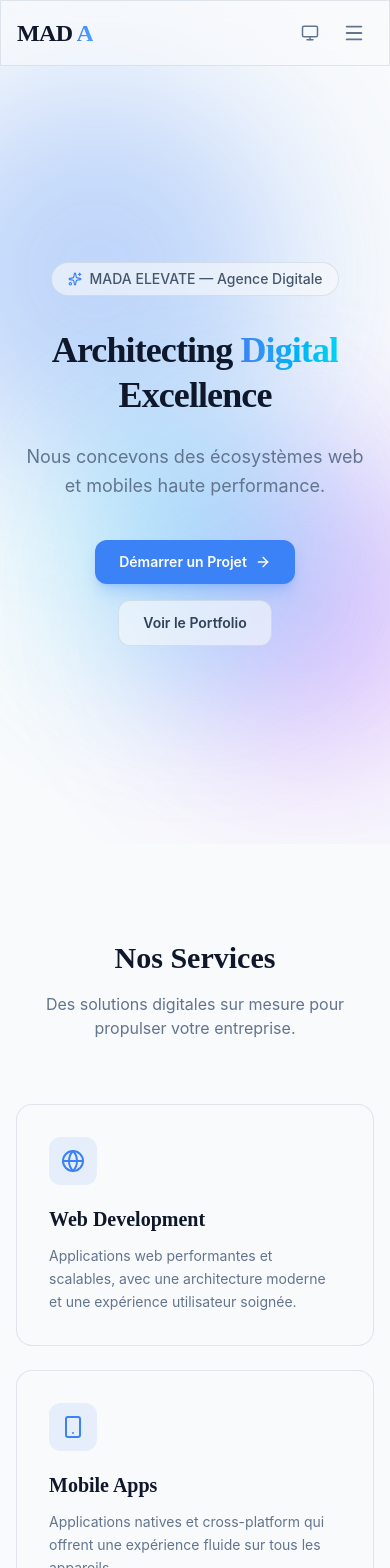
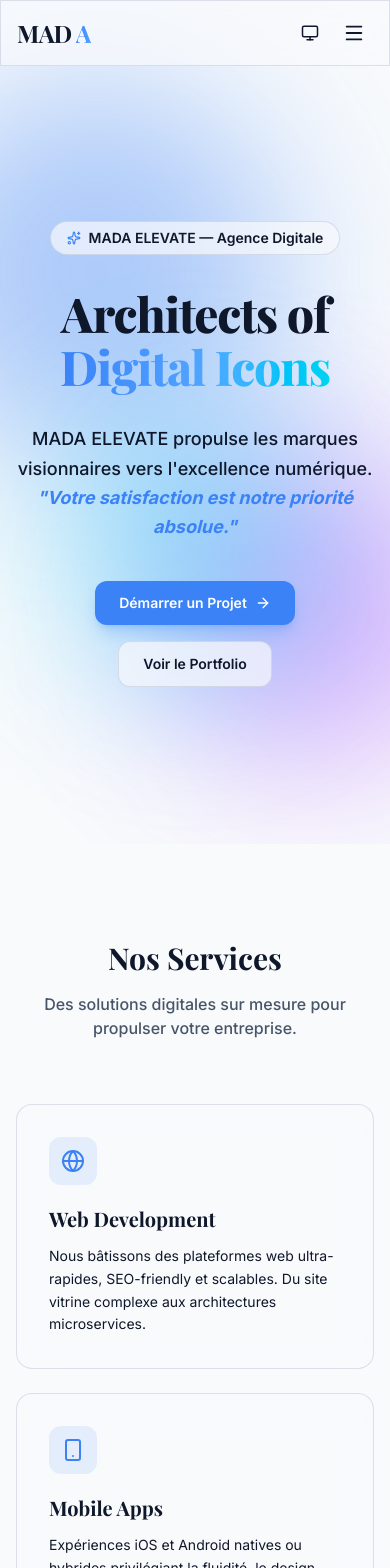
Before and after one commit to JaddaouiAyoub/Mada, a React (Vite) app: page / in a window 390 px wide. Shown: the top 1568 px of the page. Built offline with nearby package versions, Linux system fonts and the light colour scheme.

Commit message:
application de dark/light mode correctement

```diff
--- a/src/App.jsx
+++ b/src/App.jsx
@@ -2,6 +2,7 @@ import { ThemeProvider } from './context/ThemeContext';
 import Navbar from './components/Navbar';
 import Hero from './components/Hero';
 import Services from './components/Services';
+import Process from './components/Process';
 import Portfolio from './components/Portfolio';
 import Values from './components/Values';
 import Footer from './components/Footer';
@@ -9,11 +10,12 @@ import Footer from './components/Footer';
 export default function App() {
   return (
     <ThemeProvider>
-      <div className="min-h-screen bg-bg-light dark:bg-bg-dark transition-colors duration-300">
+      <div className="min-h-screen selection:bg-accent/30">
         <Navbar />
         <main>
           <Hero />
           <Services />
+          <Process />
           <Portfolio />
           <Values />
         </main>
--- a/src/components/Hero.jsx
+++ b/src/components/Hero.jsx
@@ -16,7 +16,7 @@ export default function Hero() {
                     whileInView={{ opacity: 1, y: 0 }}
                     transition={{ duration: 0.6 }}
                     viewport={{ once: true }}
-                    className="inline-flex items-center gap-2 rounded-full px-4 py-1.5 mb-8 glass text-sm font-medium text-slate-600 dark:text-slate-300"
+                    className="inline-flex items-center gap-2 rounded-full px-4 py-1.5 mb-8 glass text-sm font-semibold text-strong"
                 >
                     <Sparkles size={14} className="text-accent" />
                     MADA ELEVATE — Agence Digitale
@@ -26,26 +26,26 @@ export default function Hero() {
                 <motion.h1
                     initial={{ opacity: 0, y: 20 }}
                     whileInView={{ opacity: 1, y: 0 }}
-                    transition={{ duration: 0.6, delay: 0.1 }}
+                    transition={{ duration: 0.8, ease: [0.16, 1, 0.3, 1] }}
                     viewport={{ once: true }}
-                    className="font-display text-4xl sm:text-5xl md:text-7xl font-bold tracking-tight text-slate-900 dark:text-white leading-tight"
+                    className="font-display text-5xl sm:text-6xl md:text-8xl font-black tracking-tight text-strong leading-[1.1]"
                 >
-                    Architecting{' '}
-                    <span className="bg-gradient-to-r from-accent to-cyan-400 bg-clip-text text-transparent">
-                        Digital
-                    </span>{' '}
-                    Excellence
+                    Architects of <br />
+                    <span className="bg-gradient-to-r from-accent via-blue-400 to-cyan-400 bg-clip-text text-transparent">
+                        Digital Icons
+                    </span>
                 </motion.h1>
 
                 {/* Subtitle */}
                 <motion.p
                     initial={{ opacity: 0, y: 20 }}
                     whileInView={{ opacity: 1, y: 0 }}
-                    transition={{ duration: 0.6, delay: 0.2 }}
+                    transition={{ duration: 0.8, delay: 0.2, ease: [0.16, 1, 0.3, 1] }}
                     viewport={{ once: true }}
-                    className="mt-6 max-w-2xl mx-auto text-lg sm:text-xl text-slate-500 dark:text-slate-400 leading-relaxed"
+                    className="mt-8 max-w-2xl mx-auto text-lg sm:text-xl text-strong leading-relaxed font-medium"
                 >
-                    Nous concevons des écosystèmes web et mobiles haute performance.
+                    MADA ELEVATE propulse les marques visionnaires vers l'excellence numérique. <br className="hidden sm:block" />
+                    <span className="text-accent font-bold italic">"Votre satisfaction est notre priorité absolue."</span>
                 </motion.p>
 
                 {/* CTA */}
@@ -65,7 +65,7 @@ export default function Hero() {
                     </a>
                     <a
                         href="#portfolio"
-                        className="inline-flex items-center gap-2 rounded-xl px-6 py-3 text-sm font-semibold glass text-slate-700 dark:text-slate-300 hover:border-accent/50 transition-colors"
+                        className="inline-flex items-center gap-2 rounded-xl px-6 py-3 text-sm font-semibold glass text-strong hover:border-accent/50 transition-colors"
                     >
                         Voir le Portfolio
                     </a>
--- a/src/components/Navbar.jsx
+++ b/src/components/Navbar.jsx
@@ -28,7 +28,7 @@ export default function Navbar() {
                 <div className="flex h-16 items-center justify-between">
                     {/* Logo */}
                     <a href="#" className="flex items-center gap-1 text-2xl font-bold tracking-tight">
-                        <span className="font-display text-slate-900 dark:text-white">MAD</span>
+                        <span className="font-display text-strong">MAD</span>
                         <span className="font-display bg-gradient-to-r from-accent to-blue-400 bg-clip-text text-transparent">A</span>
                     </a>
 
@@ -38,7 +38,7 @@ export default function Navbar() {
                             <a
                                 key={link.href}
                                 href={link.href}
-                                className="text-sm font-medium text-slate-600 hover:text-accent dark:text-slate-300 dark:hover:text-accent transition-colors"
+                                className="text-sm font-bold text-strong hover:text-accent transition-colors"
                             >
                                 {link.label}
                             </a>
@@ -47,7 +47,7 @@ export default function Navbar() {
                         {/* Theme toggle */}
                         <button
                             onClick={toggleTheme}
-                            className="rounded-full p-2 text-slate-500 hover:text-accent hover:bg-slate-100 dark:hover:bg-slate-800 transition-colors"
+                            className="rounded-full p-2 text-strong transition-colors hover:bg-accent/10"
                             aria-label={`Theme: ${theme}`}
                         >
                             <ThemeIcon size={18} />
@@ -58,14 +58,14 @@ export default function Navbar() {
                     <div className="flex md:hidden items-center gap-2">
                         <button
                             onClick={toggleTheme}
-                            className="rounded-full p-2 text-slate-500 hover:text-accent transition-colors"
+                            className="rounded-full p-2 text-strong transition-colors"
                             aria-label={`Theme: ${theme}`}
                         >
                             <ThemeIcon size={18} />
                         </button>
                         <button
                             onClick={() => setMobileOpen(!mobileOpen)}
-                            className="rounded-lg p-2 text-slate-500 hover:text-accent transition-colors"
+                            className="rounded-lg p-2 text-strong transition-colors"
                             aria-label="Toggle menu"
                         >
                             {mobileOpen ? <X size={22} /> : <Menu size={22} />}
@@ -89,7 +89,7 @@ export default function Navbar() {
                                     key={link.href}
                                     href={link.href}
                                     onClick={() => setMobileOpen(false)}
-                                    className="block rounded-lg px-3 py-2 text-base font-medium text-slate-700 hover:bg-slate-100 dark:text-slate-300 dark:hover:bg-slate-800 transition-colors"
+                                    className="block rounded-lg px-3 py-2 text-base font-bold text-strong hover:bg-accent/10 transition-colors"
                                 >
                                     {link.label}
                                 </a>
--- /dev/null
+++ b/src/components/Process.jsx
@@ -0,0 +1,76 @@
+import { motion } from 'framer-motion';
+import { Search, PenTool, Code2, Rocket } from 'lucide-react';
+
+const steps = [
+    {
+        icon: Search,
+        title: 'Découverte',
+        description: `Immersion totale dans votre univers pour comprendre vos enjeux, vos cibles et vos objectifs stratégiques.`,
+    },
+    {
+        icon: PenTool,
+        title: 'Conception',
+        description: `Architecture de l'expérience utilisateur et création d'une interface premium alignée sur votre image de marque.`,
+    },
+    {
+        icon: Code2,
+        title: 'Développement',
+        description: `Ingénierie de pointe utilisant les technologies les plus performantes pour un produit robuste et rapide.`,
+    },
+    {
+        icon: Rocket,
+        title: 'Lancement',
+        description: `Déploiement optimisé, tests rigoureux et accompagnement post-lancement pour garantir votre succès.`,
+    },
+];
+
+export default function Process() {
+    return (
+        <section id="process" className="py-24 sm:py-32 relative overflow-hidden">
+            {/* Decorative line */}
+            <div className="absolute top-1/2 left-0 w-full h-px bg-slate-200/50 dark:bg-slate-800/50 -translate-y-1/2 hidden lg:block" />
+
+            <div className="mx-auto max-w-7xl px-4 sm:px-6 lg:px-8 relative z-10">
+                <motion.div
+                    initial={{ opacity: 0, y: 20 }}
+                    whileInView={{ opacity: 1, y: 0 }}
+                    transition={{ duration: 0.6 }}
+                    viewport={{ once: true }}
+                    className="text-center mb-20"
+                >
+                    <h2 className="font-display text-4xl font-bold text-strong transition-colors duration-500">Notre Méthodologie</h2>
+                    <p className="mt-4 text-strong max-w-2xl mx-auto transition-colors duration-500 opacity-80">
+                        Un processus rigoureux et créatif pour transformer vos idées en icônes du digital.
+                    </p>
+                </motion.div>
+
+                <div className="grid gap-8 sm:grid-cols-2 lg:grid-cols-4">
+                    {steps.map((step, i) => (
+                        <motion.div
+                            key={step.title}
+                            initial={{ opacity: 0, y: 20 }}
+                            whileInView={{ opacity: 1, y: 0 }}
+                            transition={{ duration: 0.6, delay: i * 0.1 }}
+                            viewport={{ once: true }}
+                            className="flex flex-col items-center text-center group"
+                        >
+                            <div className="relative mb-6">
+                                <div className="absolute inset-0 bg-accent/20 blur-xl rounded-full scale-0 group-hover:scale-150 transition-transform duration-500" />
+                                <div className="relative glass w-16 h-16 rounded-2xl flex items-center justify-center text-accent border-main group-hover:bg-accent group-hover:text-white transition-all duration-300">
+                                    <step.icon size={28} />
+                                </div>
+                                <div className="absolute -top-2 -right-2 w-7 h-7 rounded-full bg-accent flex items-center justify-center text-[10px] font-bold text-white border-2 border-main transition-colors duration-500">
+                                    0{i + 1}
+                                </div>
+                            </div>
+                            <h3 className="text-xl font-bold text-strong mb-3 group-hover:text-accent transition-colors duration-500">{step.title}</h3>
+                            <p className="text-sm text-strong leading-relaxed font-semibold transition-colors duration-500 opacity-90">
+                                {step.description}
+                            </p>
+                        </motion.div>
+                    ))}
+                </div>
+            </div>
+        </section>
+    );
+}
--- a/src/components/Services.jsx
+++ b/src/components/Services.jsx
@@ -6,19 +6,19 @@ const services = [
         icon: Globe,
         title: 'Web Development',
         description:
-            'Applications web performantes et scalables, avec une architecture moderne et une expérience utilisateur soignée.',
+            'Nous bâtissons des plateformes web ultra-rapides, SEO-friendly et scalables. Du site vitrine complexe aux architectures microservices.',
     },
     {
         icon: Smartphone,
         title: 'Mobile Apps',
         description:
-            'Applications natives et cross-platform qui offrent une expérience fluide sur tous les appareils.',
+            'Expériences iOS et Android natives ou hybrides privilégiant la fluidité, le design intuitif et l\'engagement utilisateur maximal.',
     },
     {
         icon: Layers,
         title: 'SaaS Design',
         description:
-            'Interfaces SaaS complexes transformées en produits intuitifs, avec un design système cohérent.',
+            'Conception de produits SaaS centrés sur l\'utilisateur, avec une approche axée sur la conversion et des design systems sophistiqués.',
     },
 ];
 
@@ -34,10 +34,10 @@ export default function Services() {
                     viewport={{ once: true }}
                     className="text-center mb-16"
                 >
-                    <h2 className="font-display text-3xl sm:text-4xl font-bold text-slate-900 dark:text-white">
+                    <h2 className="font-display text-3xl sm:text-4xl font-bold text-strong">
                         Nos Services
                     </h2>
-                    <p className="mt-4 text-slate-500 dark:text-slate-400 max-w-xl mx-auto">
+                    <p className="mt-4 text-muted max-w-xl mx-auto font-medium">
                         Des solutions digitales sur mesure pour propulser votre entreprise.
                     </p>
                 </motion.div>
@@ -51,15 +51,15 @@ export default function Services() {
                             whileInView={{ opacity: 1, y: 0 }}
                             transition={{ duration: 0.6, delay: i * 0.1 }}
                             viewport={{ once: true }}
-                            className="group glass rounded-2xl p-8 hover:border-accent/50 transition-all duration-300"
+                            className="group glass rounded-2xl p-8 hover:border-accent/50 transition-all duration-300 dark:hover:bg-slate-800/20"
                         >
-                            <div className="mb-5 inline-flex rounded-xl bg-accent/10 p-3 text-accent">
+                            <div className="mb-5 inline-flex rounded-xl bg-accent/10 p-3 text-accent group-hover:bg-accent group-hover:text-white transition-colors duration-300">
                                 <service.icon size={24} />
                             </div>
-                            <h3 className="text-xl font-semibold text-slate-900 dark:text-white mb-3">
+                            <h3 className="text-xl font-bold text-strong mb-3">
                                 {service.title}
                             </h3>
-                            <p className="text-slate-500 dark:text-slate-400 leading-relaxed text-sm">
+                            <p className="text-strong leading-relaxed text-sm group-hover:text-accent transition-colors duration-300">
                                 {service.description}
                             </p>
                         </motion.div>
--- a/src/index.css
+++ b/src/index.css
@@ -1,21 +1,40 @@
+@import url('https://fonts.googleapis.com/css2?family=Playfair+Display:wght@400;500;600;700;800&family=Inter:wght@300;400;500;600;700&display=swap');
 @import "tailwindcss";
 
-@import url('https://fonts.googleapis.com/css2?family=Playfair+Display:wght@400;500;600;700;800&family=Inter:wght@300;400;500;600;700&display=swap');
-
-/* ── Theme tokens ───────────────────────────────────── */
+/* ── Theme Definitions ─────────────────────────────── */
 @theme {
   --font-display: 'Playfair Display', serif;
   --font-body: 'Inter', sans-serif;
 
-  --color-bg-light: #f8fafc;
-  --color-bg-dark: #020617;
+  /* Basic Color Tokens */
   --color-accent: #3b82f6;
   --color-accent-hover: #2563eb;
-  --color-glass-light: rgba(248, 250, 252, 0.6);
-  --color-glass-dark: rgba(2, 6, 23, 0.6);
+
+  /* Semantic Theme Variables */
+  --color-bg-base: #f8fafc;
+  /* slate-50 */
+  --color-text-strong: #0f172a;
+  /* slate-900 */
+  --color-text-muted: #475569;
+  /* slate-600 */
+  --color-glass: rgba(248, 250, 252, 0.7);
+  --color-border-main: rgba(148, 163, 184, 0.3);
+  /* Slightly more visible border */
 }
 
-/* ── Base layer ─────────────────────────────────────── */
+.dark {
+  --color-bg-base: #020617 !important;
+  /* slate-950 */
+  --color-text-strong: #ffffff !important;
+  /* Pure white for maximum clarity */
+  --color-text-muted: #cbd5e1 !important;
+  /* slate-300 for soft but readable */
+  --color-glass: rgba(2, 6, 23, 0.75) !important;
+  --color-border-main: rgba(255, 255, 255, 0.15) !important;
+  /* Visible premium border */
+}
+
+/* ── Base Reset & Defaults ─────────────────────────── */
 @layer base {
   html {
     scroll-behavior: smooth;
@@ -23,60 +42,76 @@
 
   body {
     font-family: var(--font-body);
-    background-color: var(--color-bg-light);
-    color: #334155;
-    transition: background-color 0.3s ease, color 0.3s ease;
+    background-color: var(--color-bg-base);
+    color: var(--color-text-strong);
+    transition: background-color 0.4s ease, color 0.4s ease;
+    -webkit-font-smoothing: antialiased;
+    min-height: 100vh;
   }
 
-  .dark body {
-    background-color: var(--color-bg-dark);
-    color: #cbd5e1;
-  }
-
-  h1, h2, h3 {
+  h1,
+  h2,
+  h3,
+  h4,
+  h5,
+  h6 {
     font-family: var(--font-display);
+    color: var(--color-text-strong);
+    transition: color 0.4s ease;
   }
 }
 
-/* ── Glassmorphism utility ──────────────────────────── */
+/* ── Utility Classes ─────────────────────────────────── */
 @layer utilities {
   .glass {
-    background: var(--color-glass-light);
-    border: 1px solid rgba(148, 163, 184, 0.25);
-    backdrop-filter: blur(12px);
-    -webkit-backdrop-filter: blur(12px);
+    background: var(--color-glass);
+    border: 1px solid var(--color-border-main);
+    backdrop-filter: blur(16px);
+    -webkit-backdrop-filter: blur(16px);
+    transition: all 0.4s ease;
   }
 
-  .dark .glass {
-    background: var(--color-glass-dark);
-    border: 1px solid rgba(30, 41, 59, 0.5);
+  .text-strong {
+    color: var(--color-text-strong);
+  }
+
+  .text-muted {
+    color: var(--color-text-muted);
+  }
+
+  .border-main {
+    border-color: var(--color-border-main);
   }
 }
 
-/* ── Glow effects ───────────────────────────────────── */
+/* ── Custom Elements ────────────────────────────────── */
 .glow-orb {
   position: absolute;
   border-radius: 9999px;
   filter: blur(80px);
-  opacity: 0.3;
+  opacity: 0.4;
   pointer-events: none;
+  transition: opacity 0.5s ease;
 }
 
 .dark .glow-orb {
-  opacity: 0.15;
+  opacity: 0.2;
 }
 
-/* ── Scrollbar styling ──────────────────────────────── */
+/* ── Scrollbar ───────────────────────────────────────── */
 ::-webkit-scrollbar {
   width: 6px;
 }
+
 ::-webkit-scrollbar-track {
   background: transparent;
 }
+
 ::-webkit-scrollbar-thumb {
-  background: #94a3b8;
+  background: #cbd5e1;
   border-radius: 3px;
 }
+
 .dark ::-webkit-scrollbar-thumb {
-  background: #475569;
+  background: #334155;
 }
```
Also changed, not shown: src/components/Footer.jsx (+35 -17 lines), src/components/Portfolio.jsx (+16 -10 lines), src/components/Values.jsx (+8 -8 lines).
